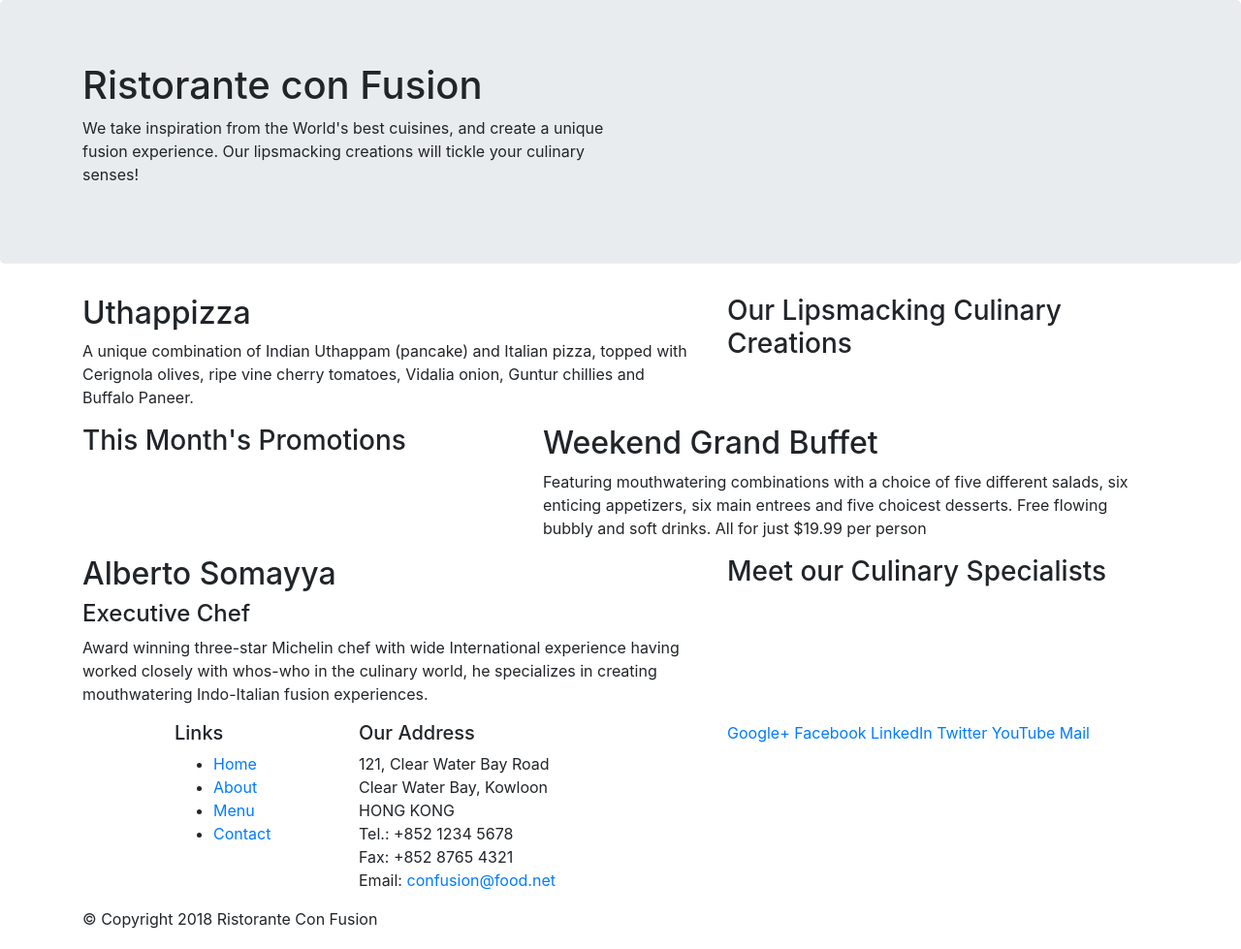
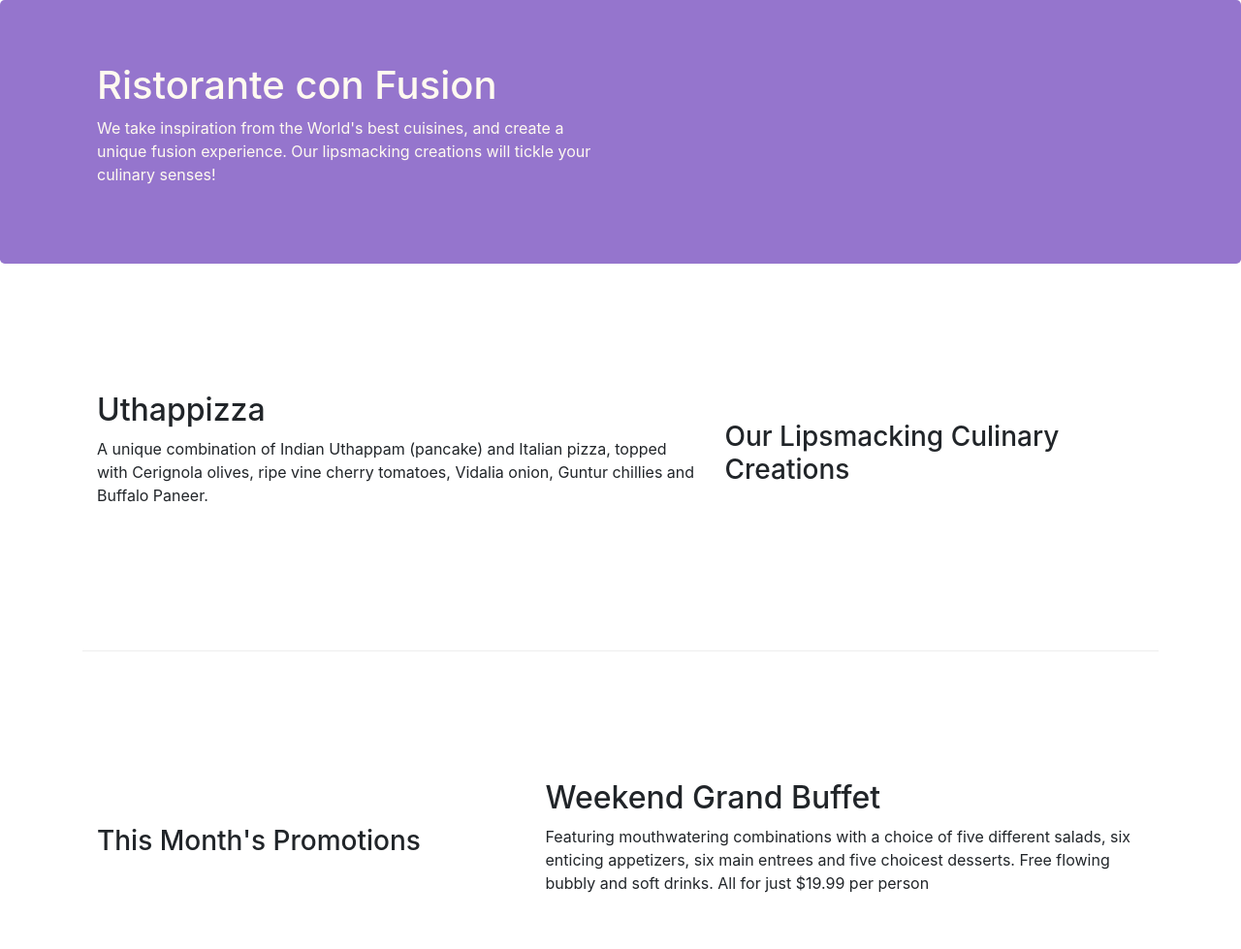
Before and after one commit to viswajeet-iit/Bootsratp4, a website: page index.html in a window 1280 px wide. Shown: the top 979 px of the page at 97% size. Drawn offline with nearby package versions, Linux system fonts and the light colour scheme.

Commit message:
Bootstrap grid part 2

```diff
--- /dev/null
+++ b/css/styles.css
@@ -0,0 +1,32 @@
+
+.row-header{
+   margin: 0px auto;
+   padding: 0px auto;
+}
+
+.row-content{
+	margin: 0px auto;
+	padding: 50px 0px 50px 0px;
+	border-bottom: 1px ridge;
+	min-height: 400px;
+
+}
+
+footer{
+	background-color: #D1C4E9;
+	margin: 0px auto;
+	padding: 20px 0px 20px 0px;
+
+}
+ .jumbotron{
+ 	padding: 70px 30px 70x 30px;
+ 	margin: 0px auto;
+ 	background-color: #9575CD;
+ 	color: floralwhite;
+}
+
+.address{
+	font-size: 80%;
+	margin: 0px;
+	color: #0f0f0f;
+}
--- a/index.html
+++ b/index.html
@@ -9,6 +9,7 @@
 
     <!-- Bootstrap CSS -->
     <link rel="stylesheet" href="node_modules/bootstrap/dist/css/bootstrap.min.css">
+    <link rel="stylesheet" href="css/styles.css">
 
     <title>Ristorante Con Fusion</title>
 </head>
@@ -17,7 +18,7 @@
 
     <header class="jumbotron">
         <div class="container">
-            <div class="row">
+            <div class="row row-header">
                 <div class="col-12 col-sm-6">
                     <h1>Ristorante con Fusion</h1>
                     <p>We take inspiration from the World's best cuisines, and create a unique fusion experience. Our lipsmacking creations will tickle your culinary senses!</p>
@@ -29,7 +30,7 @@
     </header>
 
     <div class="container">
-        <div class="row">
+        <div class="row row-content align-items-center">
             <div class="col-12 col-sm-6 col-md-5 order-sm-last">
                 <h3>Our Lipsmacking Culinary Creations</h3>
             </div>
@@ -40,7 +41,7 @@
         </div>
 
 
-        <div class="row">
+        <div class="row row-content align-items-center">
             <div class="col-12 col-sm-6 col-md-5">
                 <h3>This Month's Promotions</h3>
             </div>
@@ -50,7 +51,7 @@
             </div>
         </div>
 
-        <div class="row">
+        <div class="row row-content align-items-center">
             <div class="col-12 col-sm-6 col-md-5 order-sm-last">
                 <h3>Meet our Culinary Specialists</h3>
             </div>
@@ -67,14 +68,14 @@
             <div class="row">
                 <div class="col-4 col-sm-2 offset-1">
                     <h5>Links</h5>
-                    <ul>
+                    <ul class="list-unstyled">
                         <li><a href="#">Home</a></li>
                         <li><a href="#">About</a></li>
                         <li><a href="#">Menu</a></li>
                         <li><a href="#">Contact</a></li>
                     </ul>
                 </div>
-                <div class="col-7 col-sm-4">
+                <div class="col-7 col-sm-4 address">
                     <h5>Our Address</h5>
                     <address>
 		              121, Clear Water Bay Road<br>
@@ -85,8 +86,8 @@
 		              Email: <a href="mailto:confusion@food.net">confusion@food.net</a>
 		           </address>
                 </div>
-                <div class="col-12 col-sm-5">
-                    <div>
+                <div class="col-12 col-sm-5 align-self-center">
+                    <div class="text-center">
                         <a href="http://google.com/+">Google+</a>
                         <a href="http://www.facebook.com/profile.php?id=">Facebook</a>
                         <a href="http://www.linkedin.com/in/">LinkedIn</a>
@@ -96,7 +97,7 @@
                     </div>
                 </div>
            </div>
-           <div  class="row">
+           <div  class="row justify-content-center">
                 <div class="col-auto">
                     <p>© Copyright 2018 Ristorante Con Fusion</p>
                 </div>
```
